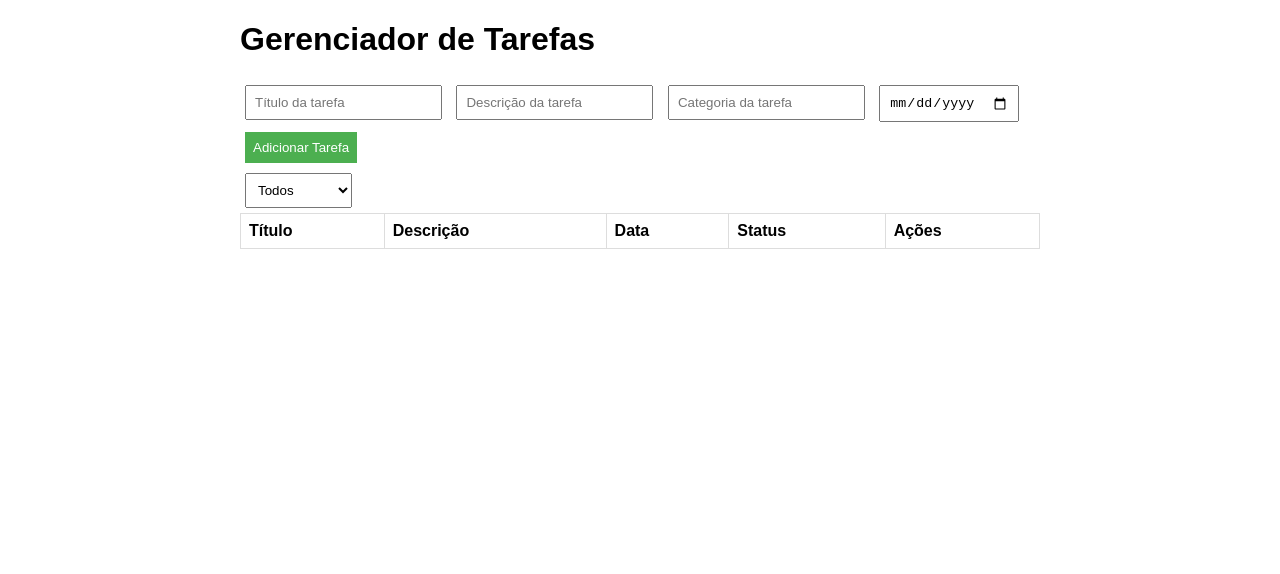
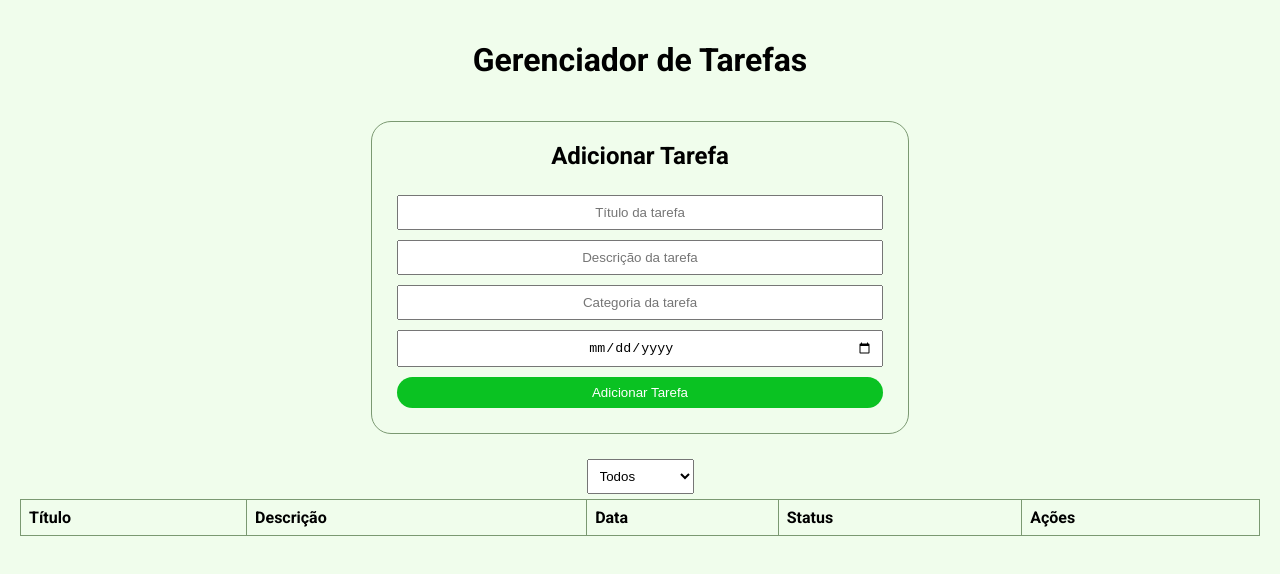
Before and after one commit to ifpi-picos/js-dom-api-Marcos-P-Soares, a plain HTML site: page index.html in a window 1280 px wide. Drawn offline with Linux system fonts and the light colour scheme.

Commit message:
feat: exibição do cadastro de tarefas

```diff
--- a/css/style.css
+++ b/css/style.css
@@ -1,11 +1,65 @@
-body {
-    font-family: Arial, sans-serif;
+@import url('https://fonts.googleapis.com/css2?family=Roboto:ital,wght@0,100;0,300;0,400;0,500;0,700;0,900;1,100;1,300;1,400;1,500;1,700;1,900&display=swap');
+
+
+:root{
+    --cor-primaria: #0AC222;
+    --cor-secundaria: #F0FDEC;
+    --cor-secundária-escura: #7B9972;
+    --cor-escura: black;
+    font-family: "Roboto", sans-serif;
+    font-weight: 400;
+    font-style: normal;
 }
 
+body {
+    width: 100%;
+    height: 100vh;
+    margin: 0;
+    padding: 0;
+    background-color: var(--cor-secundaria);
+    color: var(--cor-escura);
+}
 .container {
-    max-width: 800px;
+    max-width: 100%;
     margin: 20px auto;
     padding: 0 20px;
+    display: flex;
+    flex-direction: column;
+    align-items: center;
+}
+
+.container h1{
+    display: flex;
+    justify-content: center;
+}
+
+
+.formulario{
+    width: 40%;
+    margin: 20px;
+    display: flex;
+    flex-direction: column;
+    border: 1px solid var(--cor-secundária-escura);
+    border-radius: 20px;
+    padding: 0 20px 20px;
+
+}
+
+.formulario h2{
+    display: flex;
+    justify-content: center;
+}
+
+.tasks{
+    margin-top: 20px;
+    width: 60%;
+}
+
+
+#form-tarefa input[type="text"],
+#form-tarefa input[type="date"],
+#form-tarefa select ::placeholder{
+    text-align: center;
 }
 
 input[type="text"], input[type="date"], select, button {
@@ -14,14 +68,15 @@ input[type="text"], input[type="date"], select, button {
 }
 
 button {
-    background-color: #4CAF50;
+    background-color: var(--cor-primaria);
     color: white;
     border: none;
     cursor: pointer;
+    border-radius: 20px;
 }
 
 button:hover {
-    background-color: #45a049;
+    background-color: var(--cor-secundária-escura);
 }
 
 #lista-tarefas {
@@ -30,7 +85,7 @@ button:hover {
 }
 
 #lista-tarefas th, #lista-tarefas td {
-    border: 1px solid #dddddd;
+    border: 1px solid var(--cor-secundária-escura);
     text-align: left;
     padding: 8px;
 }
@@ -38,3 +93,5 @@ button:hover {
 #null {
     display: none;
 }
+
+@media only screen and (max-width: 600px){}
--- a/index.html
+++ b/index.html
@@ -11,7 +11,8 @@
 <body>
     <div class="container">
         <h1>Gerenciador de Tarefas</h1>
-        <form id="form-tarefa">
+        <form id="form-tarefa" class="formulario">
+            <h2>Adicionar Tarefa</h2>
             <input type="text" id="titulo" placeholder="Título da tarefa" required>
             <input type="text" id="descricao" placeholder="Descrição da tarefa" required>
             <input type="text" id="categoria" placeholder="Categoria da tarefa" required>
```
